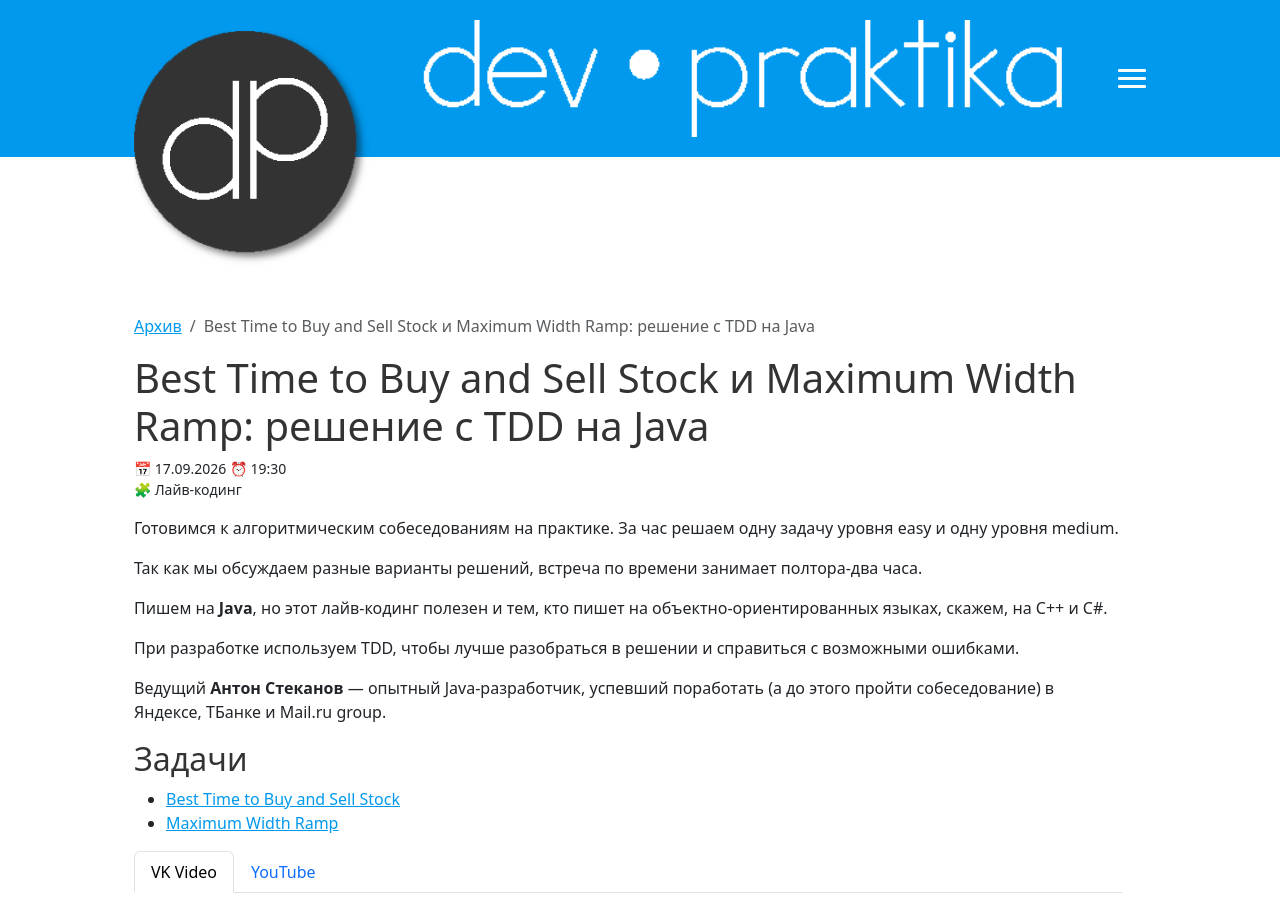
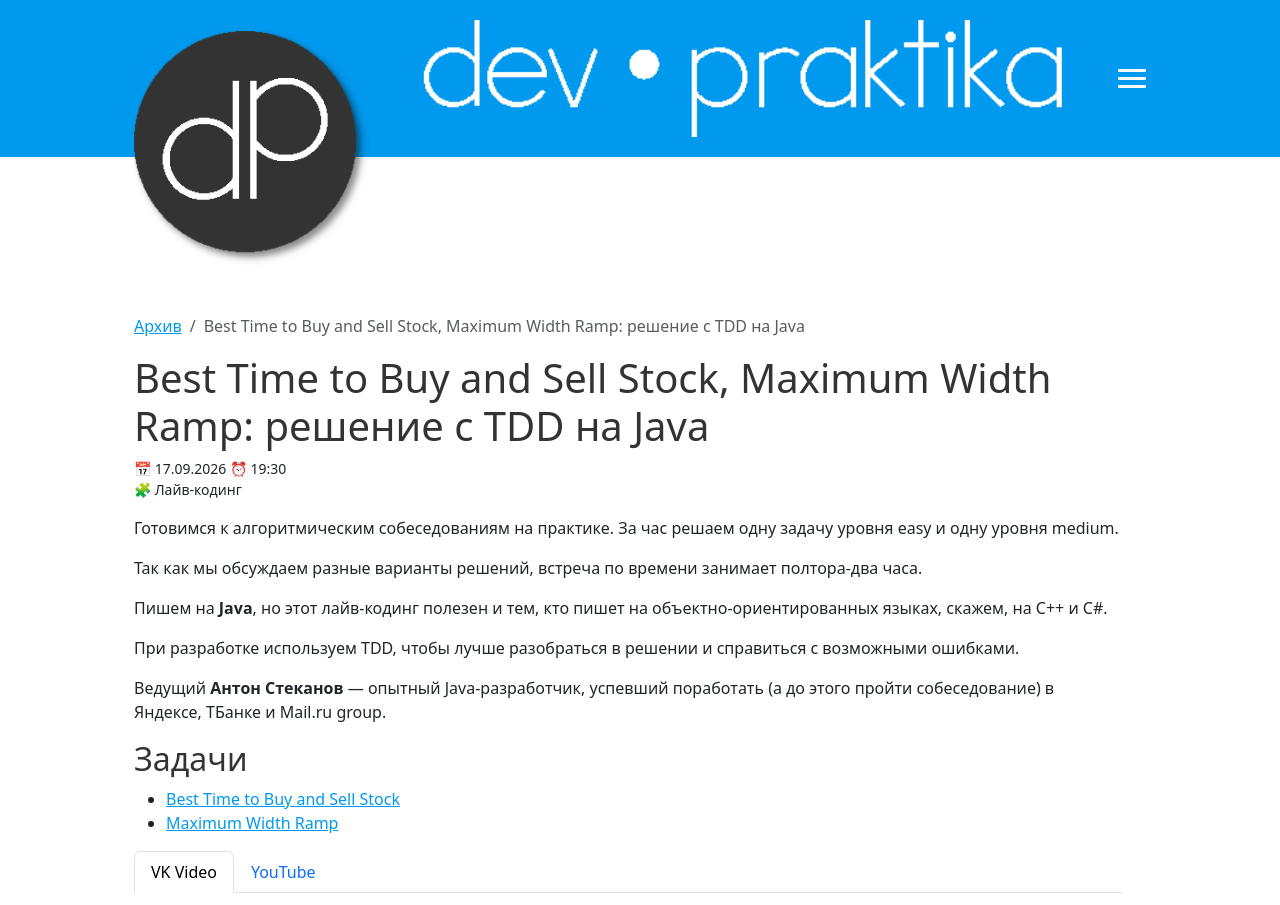
Before and after one commit to devpraktika-ru/devpraktika-ru.github.io, a Jekyll site: the page built from _posts/2026-09-17-live-coding.md, in a window 1280 px wide, cut to the strip 0-905 px from the top of the page. Built offline with Jekyll 4.4.1, drawn with Linux system fonts in a browser that asks for light colours; part of the change alters nothing that is shown.

```diff
--- a/_layouts/default.html
+++ b/_layouts/default.html
@@ -4,7 +4,7 @@
     <meta charset="utf-8" />
     <meta name="viewport" content="width=device-width, initial-scale=1" />
     <title>{{ page.title | default: 'devpraktika — практикумы для программистов' }}</title>
-    <meta property="og:site_name" content="dev praktika" />
+    <meta property="og:site_name" content="devpraktika" />
     <meta property="og:type" content="website" />
     <meta property="og:url" content="{{ page.url | absolute_url }}" />
     <meta property="og:title" content="{{ page.title | default: site.title | escape }}" />
@@ -56,7 +56,7 @@
           src="{{ '/assets/images/dev-praktika.png' | relative_url }}"
           width="500"
           height="90"
-          alt="dev praktika"
+          alt="devpraktika"
         />
         <nav class="header-menu dropdown">
           <button
--- a/_posts/2026-09-17-live-coding.md
+++ b/_posts/2026-09-17-live-coding.md
@@ -1,6 +1,6 @@
 ---
 date: 2026-09-17T19:30:00+03:00
-title: "Best Time to Buy and Sell Stock и Maximum Width Ramp: решение с TDD на Java"
+title: "Best Time to Buy and Sell Stock, Maximum Width Ramp: решение с TDD на Java"
 price: 0
 networkly_id: 6847
 description: Разбираем задачи 121 и 962 с LeetCode.
```
